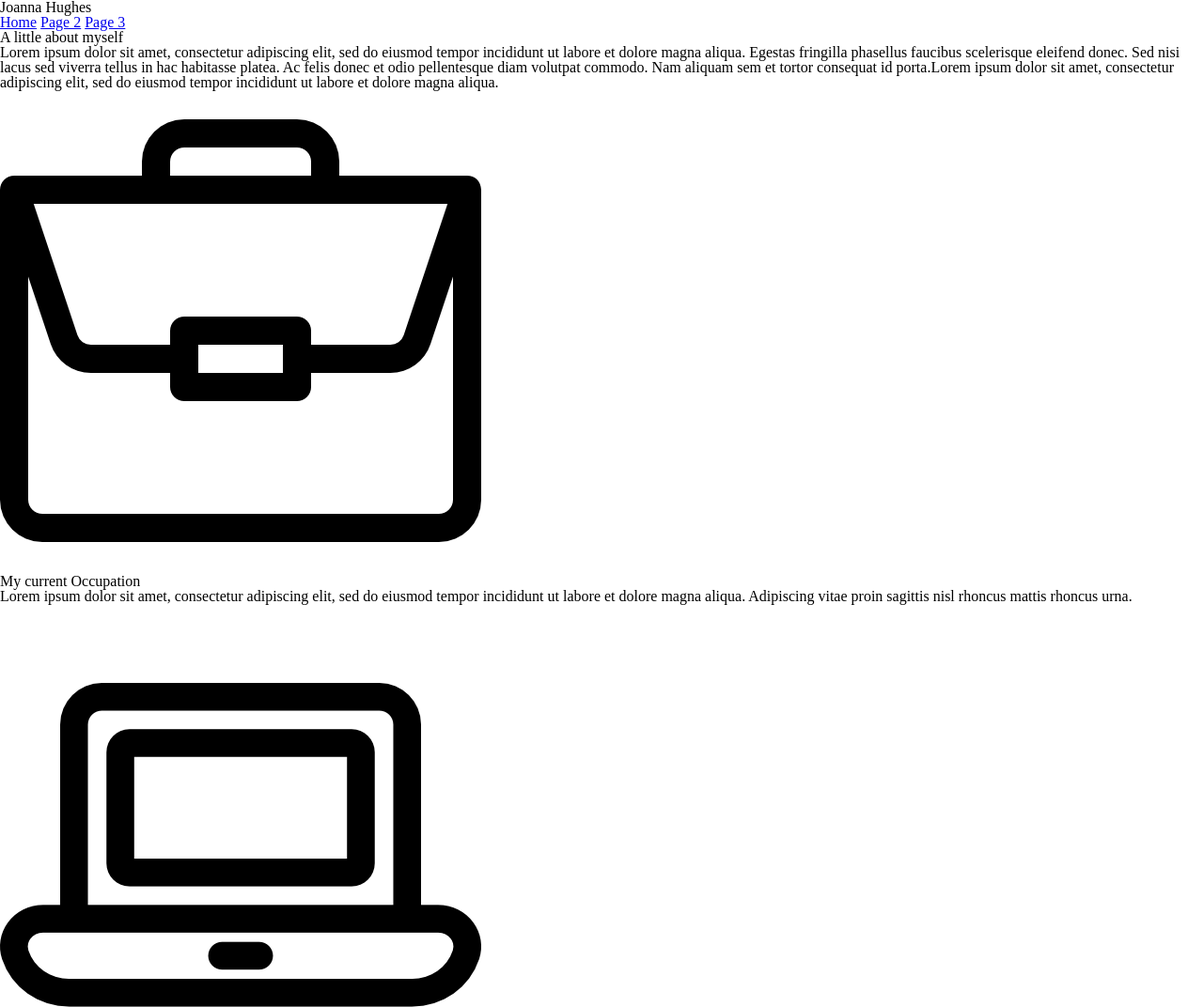
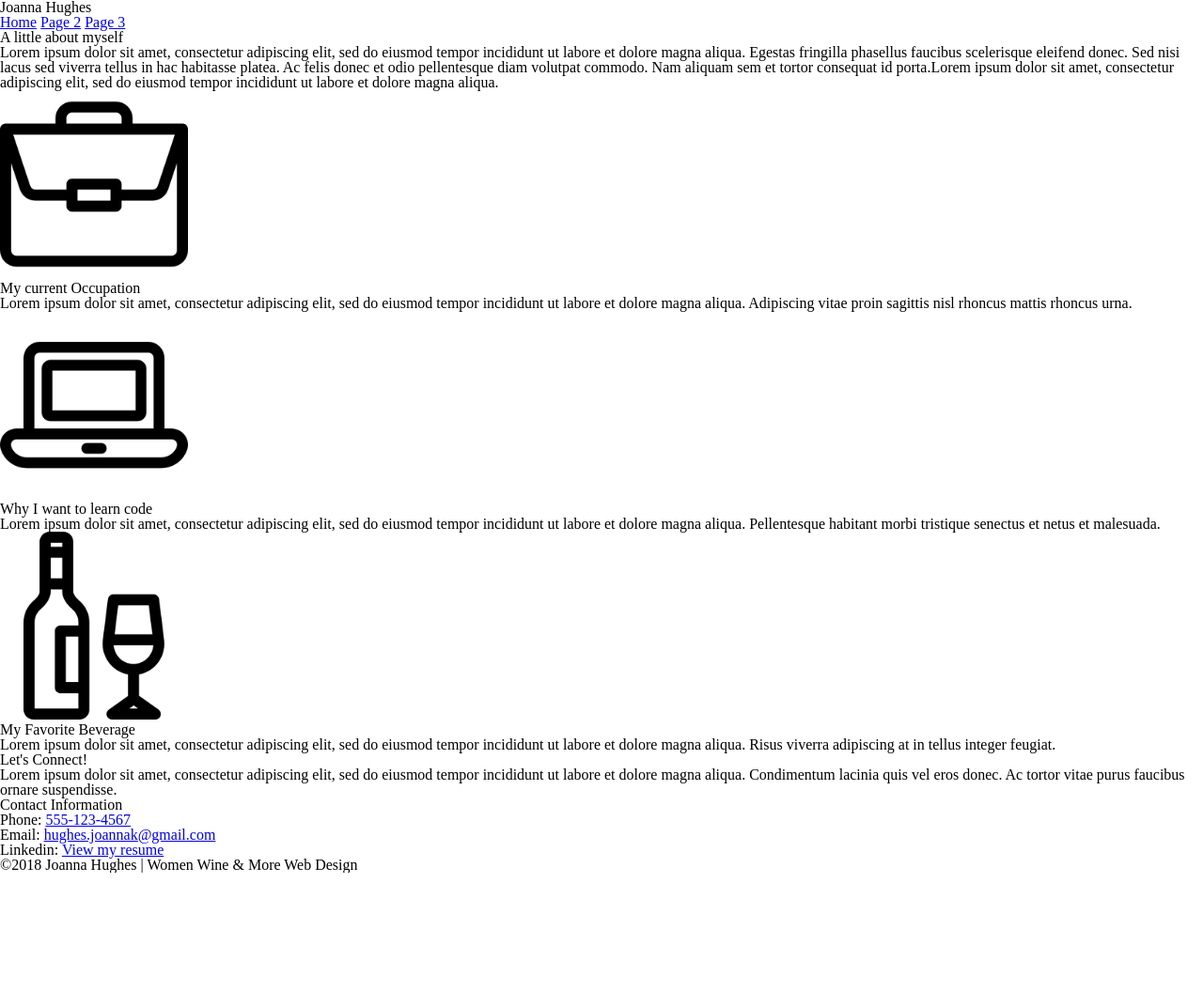
Before and after one commit to hughesthatgirl/women-wine-web-design, a website: page app/index.html in a window 1280 px wide. Shown: the top 1072 px of the page at 94% size. After the commit the page ends 929 px from the top, so only its background shows below. Drawn offline with Linux system fonts and the light colour scheme.

Commit message:
adding width an height to icons

```diff
--- a/app/index.html
+++ b/app/index.html
@@ -22,17 +22,17 @@
             </section>
             <section>
                 <div>
-                    <img src="images/briefcase.png" alt="work">
+                    <img src="images/briefcase.png" alt="work" width="200" height="200">
                     <h2>My current Occupation</h2>
                     <p>Lorem ipsum dolor sit amet, consectetur adipiscing elit, sed do eiusmod tempor incididunt ut labore et dolore magna aliqua. Adipiscing vitae proin sagittis nisl rhoncus mattis rhoncus urna.</p>
                 </div>
                 <div>
-                    <img src="images/laptop.png" alt="laptop">
+                    <img src="images/laptop.png" alt="laptop" width="200" height="200">
                     <h2>Why I want to learn code</h2>
                     <p>Lorem ipsum dolor sit amet, consectetur adipiscing elit, sed do eiusmod tempor incididunt ut labore et dolore magna aliqua. Pellentesque habitant morbi tristique senectus et netus et malesuada.</p>
                 </div>
                 <div>
-                    <img src="images/wine.png" alt="wine glass">
+                    <img src="images/wine.png" alt="wine glass" width="200" height="200">
                     <h2>My Favorite Beverage</h2>
                     <p>Lorem ipsum dolor sit amet, consectetur adipiscing elit, sed do eiusmod tempor incididunt ut labore et dolore magna aliqua. Risus viverra adipiscing at in tellus integer feugiat.</p>
                 </div>
```
